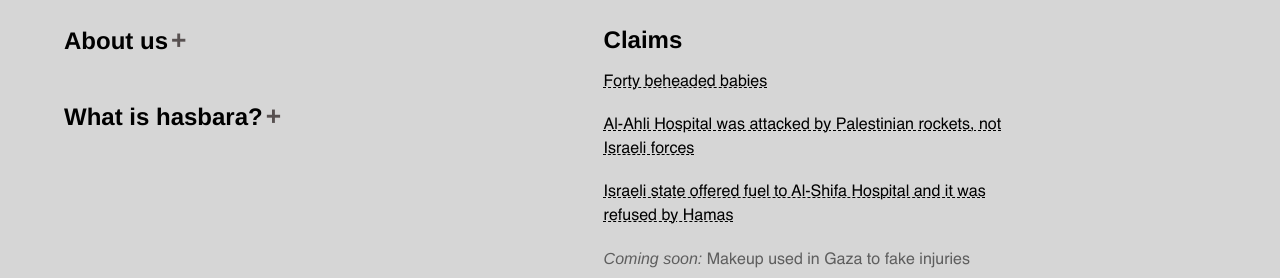
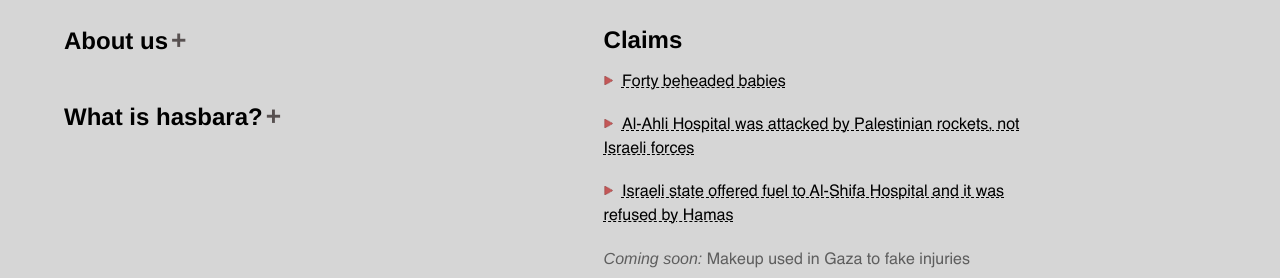
Before and after one commit to tamtzekin/hasbara-tracker, a React (Create React App) app: page / in a window 1280 px wide. Shown: the part 310-588 px from the top of the page. Built offline with nearby package versions, Linux system fonts and the light colour scheme.

Commit message:
red arrows to mark live claims

```diff
--- a/src/App.css
+++ b/src/App.css
@@ -317,6 +317,17 @@ a.active {
     margin-bottom: 1.2rem;
 }
 
+.claim-link::before {
+    content: '';
+    background: url('/public/img/arrow-red.svg') no-repeat center center;
+    background-size: contain;
+    display: inline-block;
+    width: 0.6rem;
+    height: 0.8rem;
+    vertical-align: -5%;
+    margin-right: 2%;
+}
+
 .claim-coming-soon {
     text-decoration: none;
     color: rgb(94, 94, 94);
```
Also changed, not shown: public/img/arrow-red.svg (added), public/img/arrow_red.svg (added).
